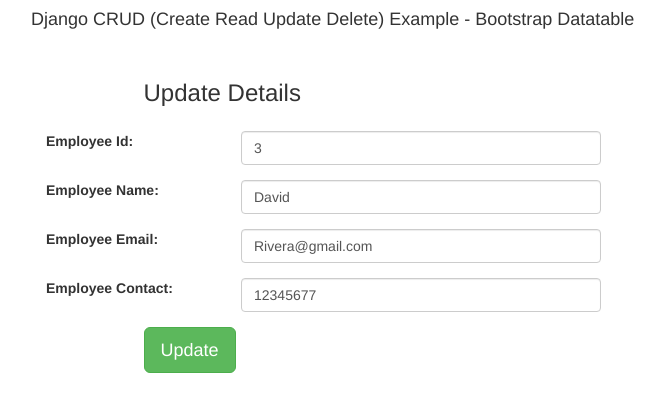
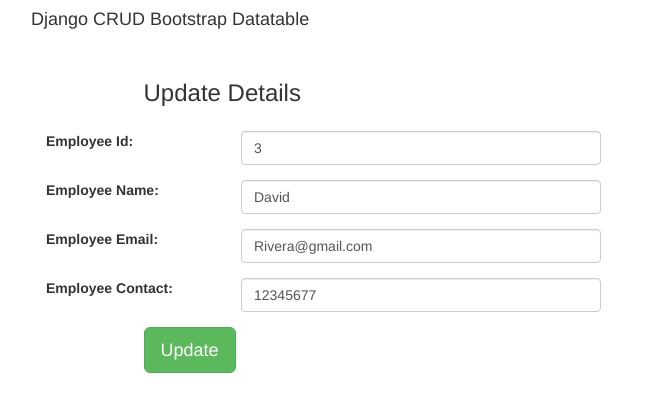
Before and after one commit to kanwulf01/django_datatable_test, a Django app: page /edit/3 in a window 1280 px wide. Shown: the top 412 px of the page, without its empty margins (39-704 px from the left). Run offline with Django 3.2, Linux system fonts and the light colour scheme; data comes from the database, SQL or seed files in the repository; some libraries are stand-ins or nearby versions.

Commit message:
djangodataTable

```diff
--- a/myapp/templates/edit.html
+++ b/myapp/templates/edit.html
@@ -4,7 +4,7 @@
 
 {% block content %}
 <div class="col-md-12">
-    <h4>Django CRUD (Create Read Update Delete) Example - Bootstrap Datatable</h4>
+    <h4>Django CRUD Bootstrap Datatable</h4>
  <form method="POST" class="post-form" action="/update/{{employee.id}}">
    {% csrf_token %}
   <div class="container">
```
